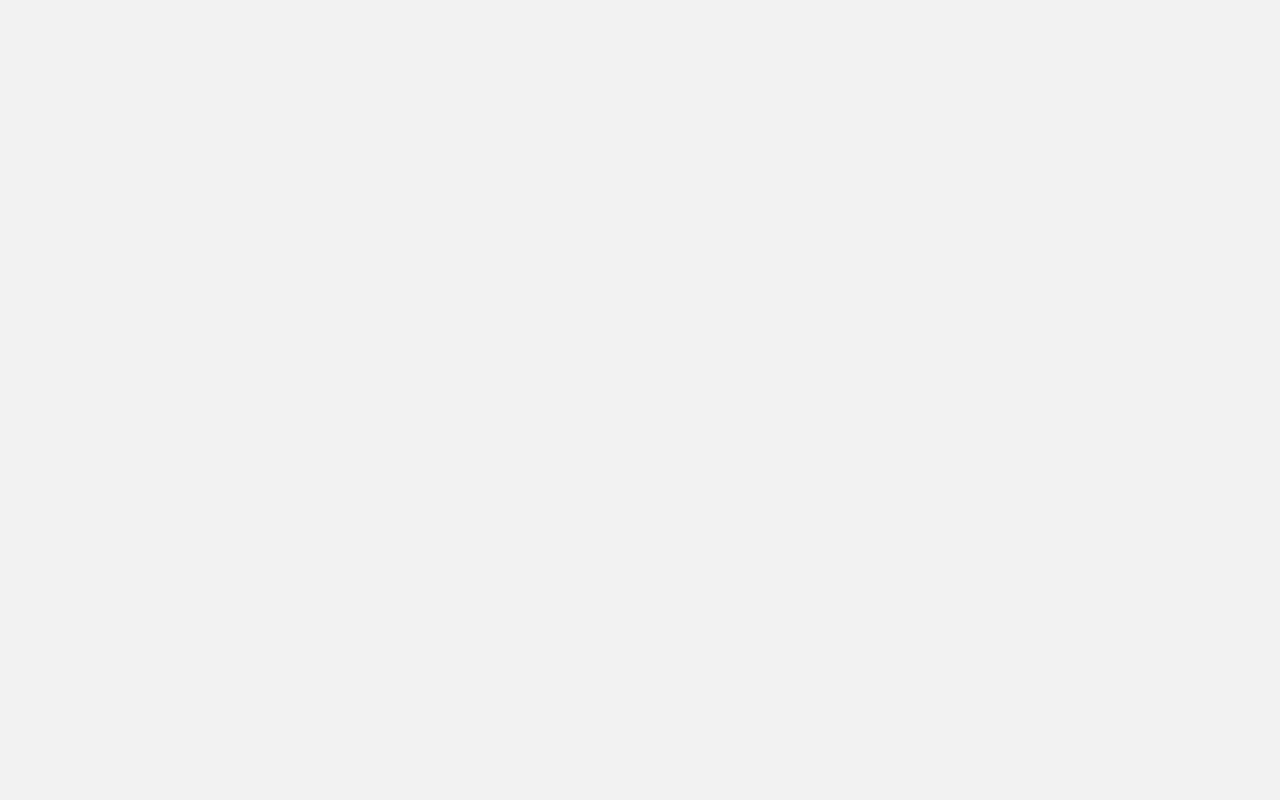
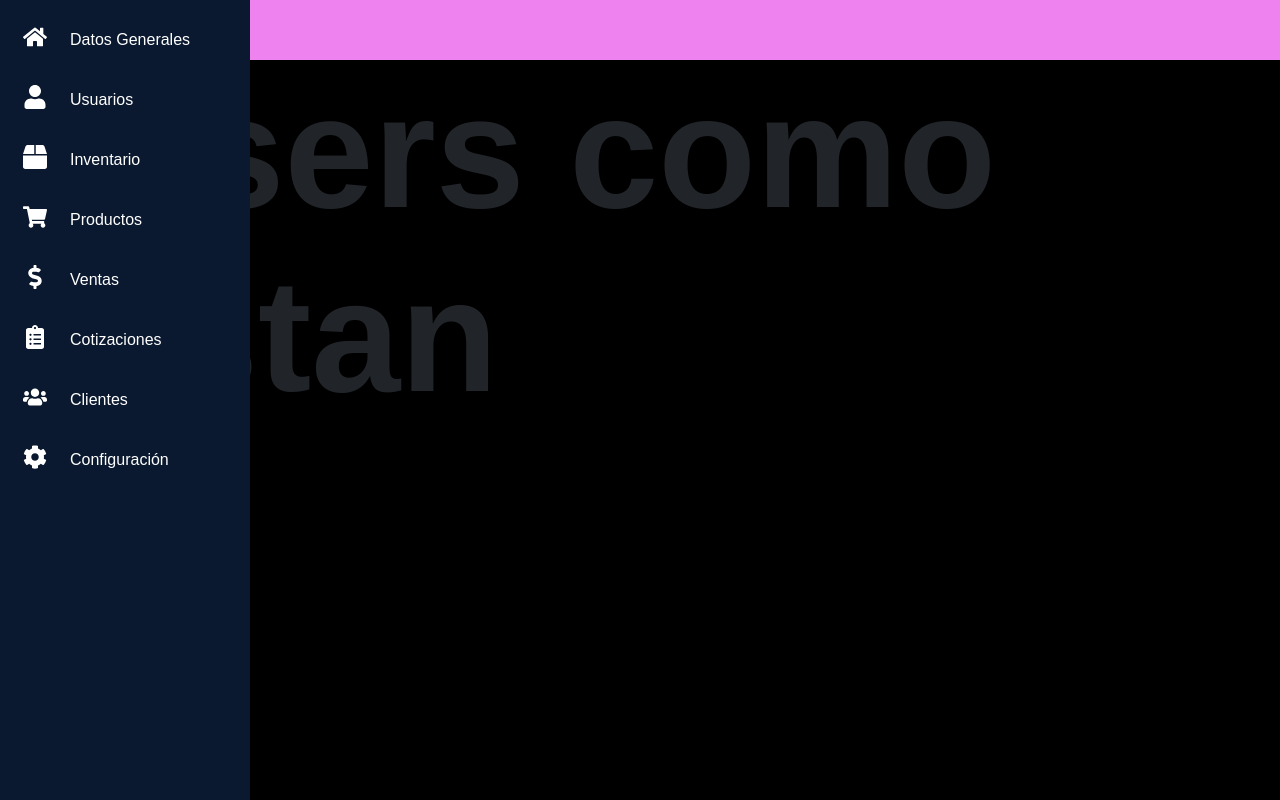
Before and after one commit to cesargvna/library_front, a React (Vite) app: page /users in a window 1280 px wide. Before the commit this address had no page. Built offline with nearby package versions, Linux system fonts and the light colour scheme.

Commit message:
sidebar fixed

```diff
--- a/src/App.tsx
+++ b/src/App.tsx
@@ -3,10 +3,8 @@ import { BrowserRouter as Router, Routes, Route } from "react-router"; // ✅ Im
 import { ThemeProvider } from "styled-components";
 import { GlobalStyles } from "./styles/GlobalStyles";
 import { theme } from "./styles/Theme";
-import Layout from "./components/Layout";
 import Login from "./pages/Auth/Login";
-import Home from "./pages/Home";
-import Sidebar from "./components/Sidebar";
+import Private from "./components/Private";
 
 const App: React.FC = () => {
   return (
@@ -17,10 +15,7 @@ const App: React.FC = () => {
           {/* Ruta de Login sin Layout */}
           <Route path="/login" element={<Login />} />
 
-          {/* Rutas dentro del Layout */}
-          <Route path="/prueba" element={<Sidebar />}>
-            <Route index element={<Home />} /> {/* Página principal */}
-          </Route>
+          <Route path="/*" element={<Private />} />
         </Routes>
     </ThemeProvider>
   );
--- /dev/null
+++ b/src/components/Header/Header.style.ts
@@ -0,0 +1,9 @@
+import styled from "styled-components";
+
+export const HeaderContainer = styled.header`
+    width: calc(100% - 80px);
+    height: 60px;
+    background-color: violet;
+    position: absolute;
+    right: 0;
+    `;
--- /dev/null
+++ b/src/components/Header/Header.tsx
@@ -0,0 +1,12 @@
+import {FC} from 'react'
+import { HeaderContainer } from './Header.style';
+
+const Header: FC = () => {
+    return (
+        <HeaderContainer>
+            <h1>Header</h1>
+        </HeaderContainer>
+    )
+}
+
+export default Header;
--- /dev/null
+++ b/src/components/Private.tsx
@@ -0,0 +1,20 @@
+import React from "react";
+import { Route, Routes, Link, Outlet } from "react-router";
+import Sidebar from "./Sidebar/Sidebar";
+import Users from "../pages/Users/Users";
+import NotFoundPage from "../utilities/NotFoundPage";
+
+const Private = () => {
+  return (
+
+    <Sidebar>
+      <NotFoundPage>
+        <Route path="/users" element={<Users />} />
+      </NotFoundPage>
+    </Sidebar>
+
+
+  );
+};
+
+export default Private;
--- a/src/components/Sidebar/Sidebar.style.ts
+++ b/src/components/Sidebar/Sidebar.style.ts
@@ -1,23 +1,40 @@
 import styled from "styled-components";
 
 export const SidebarContainer = styled.div`
+  width: 100vw;
+  height: 100vh;
+  position: relative;
+`;
+
+export const Main = styled.main`
+  background-color: black;
+  width: calc(100vw - 80px);
+  height: calc(100vh - 60px);
+  position: absolute;
+  right:0;
+  bottom: 0;
+  overflow-y: auto;
+
+`;
+
+export const SidebarContent = styled.div`
   width: 80px;
   height: 100vh;
-  background: ${(props) => props.theme.colors.primary}; /* 🔥 Mantiene el color primario */
+  background: ${(props) => props.theme.colors.primary};
   padding: 10px 0;
   display: flex;
   flex-direction: column;
   align-items: center;
-  transition: width 0.3s ease;
+  transition: width 0.3s ;
   overflow: hidden;
-  position: fixed;
+  position: absolute;
   left: 0;
   top: 0;
+  bottom: 0;
 
   &:hover {
     width: 250px;
-    align-items: flex-start;
-    padding-left: 15px;
+    z-index: 1;
   }
 `;
 
@@ -32,7 +49,7 @@ export const NavItem = styled.div`
   display: flex;
   align-items: center;
   padding: 15px;
-  border-radius: 8px;
+  border-radius: 4px;
   cursor: pointer;
   width: 100%;
   transition: background 0.3s ease, padding-left 0.3s ease;
@@ -41,7 +58,7 @@ export const NavItem = styled.div`
   overflow: hidden;
 
   &:hover {
-    background: rgba(255, 255, 255, 0.2); /* 🔥 Suave cambio en hover */
+    background: ${(props) => props.theme.colors.secondary};
   }
 
   a {
@@ -49,30 +66,33 @@ export const NavItem = styled.div`
     align-items: center;
     gap: 15px;
     text-decoration: none;
-    color: #ffffff; /* 🔥 Texto en blanco */
+    color: #ffffff; /* Texto en blanco */
     width: 100%;
+
+  }
+  .active{
+    background: ${(props) => props.theme.colors.secondary};
   }
 
-  /* ÍCONOS SIEMPRE VISIBLES */
   .icon {
     font-size: 24px;
     min-width: 40px;
     text-align: center;
-    color: #ffffff; /* 🔥 Íconos en blanco */
+    color: #ffffff; /* Íconos en blanco */
   }
 
   /* OCULTAR EL TEXTO CUANDO EL SIDEBAR ESTÁ COLAPSADO */
   .nav-text {
     display: none;
-    color: #ffffff; /* 🔥 Texto en blanco cuando se expanda */
+    color: #ffffff; /* Texto en blanco cuando se expanda */
   }
 
   /* MOSTRAR EL TEXTO CUANDO EL SIDEBAR SE EXPANDE */
-  ${SidebarContainer}:hover & {
-    justify-content: flex-start;
+  ${SidebarContent}:hover & .nav-text {
+    display: inline;
   }
 
-  ${SidebarContainer}:hover & .nav-text {
-    display: inline;
+  &.active {
+    background: ${(props) => props.theme.colors.secondary};
   }
 `;
--- a/src/components/Sidebar/Sidebar.tsx
+++ b/src/components/Sidebar/Sidebar.tsx
@@ -1,21 +1,32 @@
-import React from "react";
-import { Route, Routes, Link,Outlet  } from "react-router";
+import React,{useState} from "react";
+import { Link } from "react-router";
 import { sidebarItems } from "./SidebarData";
-import { SidebarContainer, NavList, NavItem } from "./Sidebar.style";
+import { SidebarContainer, NavList, NavItem, SidebarContent,Main } from "./Sidebar.style";
+import Header from "../Header/Header";
 
-const Sidebar = () => {
+
+const Sidebar: React.FC<{ children: React.JSX.Element }> = ({ children }) => {
+  const [activeIndex, setActiveIndex] = useState<number | null>(null);
   return (
     <SidebarContainer>
+      <SidebarContent>
         <NavList>
           {sidebarItems.map((item, index) => (
-          <NavItem key={index}>
-            <Link to={item.path || "#"}>
-              <span className="icon">{item.icon}</span> {/* 🔥 Íconos en blanco */}
+            <NavItem
+            key={index}
+            className={activeIndex === index ? "active" : ""}
+            onClick={() => setActiveIndex(index)}
+            >
+              <Link to={item.path || "#"} >
+                <span className="icon">{item.icon}</span>
                 <span className="nav-text">{item.label}</span>
               </Link>
             </NavItem>
           ))}
         </NavList>
+      </SidebarContent>
+      <Header />
+      <Main>{children}</Main>
     </SidebarContainer>
   );
 };
--- a/src/components/Sidebar/SidebarData.tsx
+++ b/src/components/Sidebar/SidebarData.tsx
@@ -5,18 +5,13 @@ export const sidebarItems = [
   {
     icon: <FaUser />,
     label: "Usuarios",
-    subItems: [
-      { path: "/users/list", label: "Lista de Usuarios" },
-      { path: "/users/create", label: "Crear Usuario" },
-    ],
+    path: "/users",
+
   },
   {
     icon: <FaBox />,
     label: "Inventario",
-    subItems: [
-      { path: "/inventory/list", label: "Ver Inventario" },
-      { path: "/inventory/add", label: "Agregar Producto" },
-    ],
+    path: "inventory",
   },
   { path: "/products", icon: <FaShoppingCart />, label: "Productos" },
   { path: "/sales", icon: <FaDollarSign />, label: "Ventas" },
--- a/src/pages/Users/Users.tsx
+++ b/src/pages/Users/Users.tsx
@@ -0,0 +1,8 @@
+export default function Users() {
+  return (
+    <div>
+        <h1 style={{fontSize:"10rem"}}>Users como estan</h1>
+
+    </div>
+  )
+}
--- a/src/styles/GlobalStyles.ts
+++ b/src/styles/GlobalStyles.ts
@@ -21,4 +21,7 @@ export const GlobalStyles = createGlobalStyle`
   a:visited, a:focus, a:active {
     color: inherit !important;
   }
+  main{
+    width: 100%;
+  }
 `;
--- /dev/null
+++ b/src/utilities/NotFoundPage.tsx
@@ -0,0 +1,15 @@
+import React,{ Children, FC } from "react";
+import { Route, Routes } from "react-router";
+
+interface NotFoundPageProps {
+    children?: React.JSX.Element;
+}
+const NotFoundPage: React.FC<NotFoundPageProps> = ({children}) => {
+  return (
+    <Routes>
+        {children}
+        <Route path="*" element={<h1>404 Not Found</h1>} />
+    </Routes>
+  )
+};
+export default NotFoundPage;
```
Also changed, not shown: src/components/Layout.tsx (deleted, +0 -33 lines), src/components/Header/index.ts (added). Lines whose indentation alone changed are shown as unchanged.
